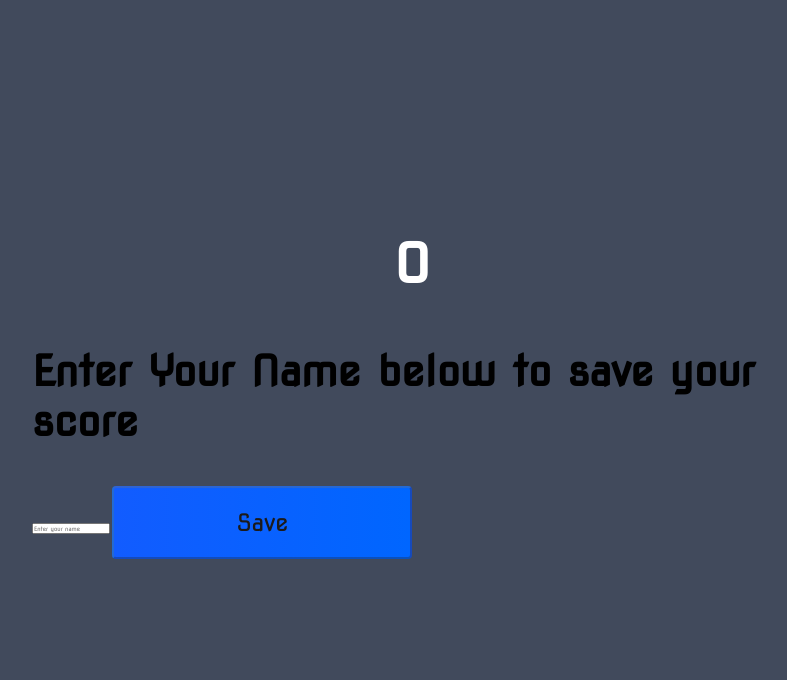
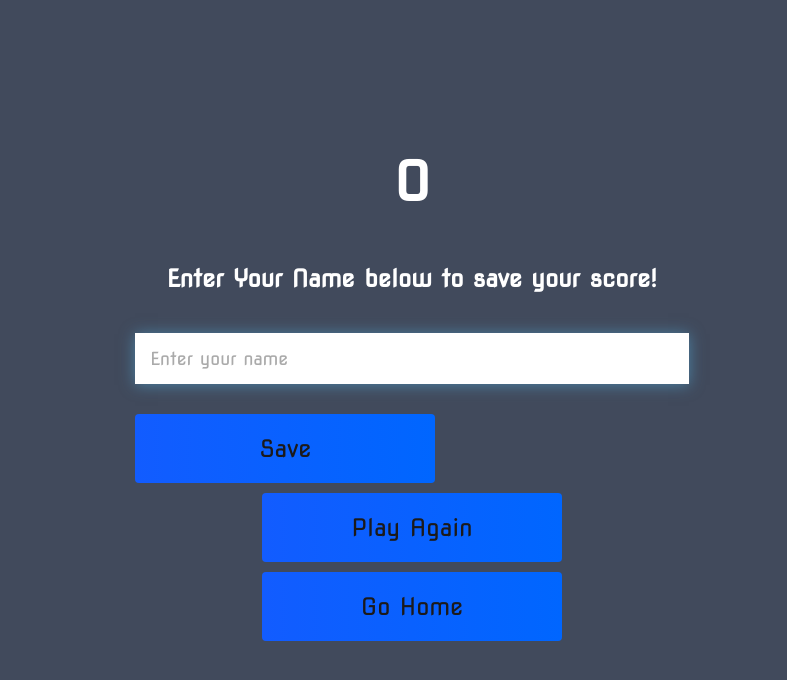
Before and after one commit to mikeydgithub/time-quiz, a plain HTML site: page endpage.html in a window 1280 px wide. Shown: the whole page, without its empty margins (228-1015 px from the left). Drawn offline with Linux system fonts and the light colour scheme.

Commit message:
endpage updated with styles and js

```diff
--- a/assets/css/style.css
+++ b/assets/css/style.css
@@ -88,3 +88,42 @@ h2 {
 #highscore-btn:hover {
     box-shadow: 0 0.4rem 1.4rem 0 rgba(255,2550,0,0.5);
 }
+
+/* End Index CSS */
+
+.end-form-containter {
+    width: 100%;
+    display: flex;
+    flex-direction: column;
+    align-items: center;
+    max-width: 30rem;
+}
+
+input {
+    margin-bottom: 1rem;
+    width: 20rem;
+    padding: 1.5rem;
+    font-size: 1.8rem;
+    border: none;
+    box-shadow: 0 0.1rem 1.4rem 0 rgba(86, 185, 235, 0.5);
+}
+
+input::placeholder {
+    color: #aaa;
+}
+
+#username {
+    margin-bottom: 3rem;
+    width: 100%;
+    outline: none;
+}
+
+#end-text {
+    font-size: 2.4rem;
+    color: #ffff;
+    text-align: center;
+}
+
+#saveScoreBtn {
+    border:none;
+}
--- a/endpage.html
+++ b/endpage.html
@@ -10,16 +10,14 @@
 <body>
     <div class="container">
         <div id="end" class="flex-center flex-column">
-            <h1 id="finalscore">0</h1>
+            <h1 id="finalScore">0</h1>
             <form class="end-form-container">
-                <h2 id="end-text">Enter Your Name below
-                    to save your score
-                </h2>
-                <input type="text" name="name" id="username"
-                placeholder="Enter your name">
-                <button class="btn" id="saveScoreBtn" type="submit"
-                onClick="saveHighScore(event)" disabled>Save</button>
+                <h2 id="end-text">Enter Your Name below to save your score!</h2>
+                <input type="text" name="name" id="username" placeholder="Enter your name">
+                <button class="btn" id="saveScoreBtn" type="submit" onClick="saveHighScore(event)" disabled>Save</button>
             </form>
+            <a href="/game.html" class="btn">Play Again</a>
+            <a href="/index.html" class="btn">Go Home</a>
         </div>
     </div>
 </body>
```
Also changed, not shown: assets/js/endpage.js (+37 -0 lines), highscores.html (added, +14 -0 lines), assets/css/highscores.css (added), assets/js/highscores.js (added).
